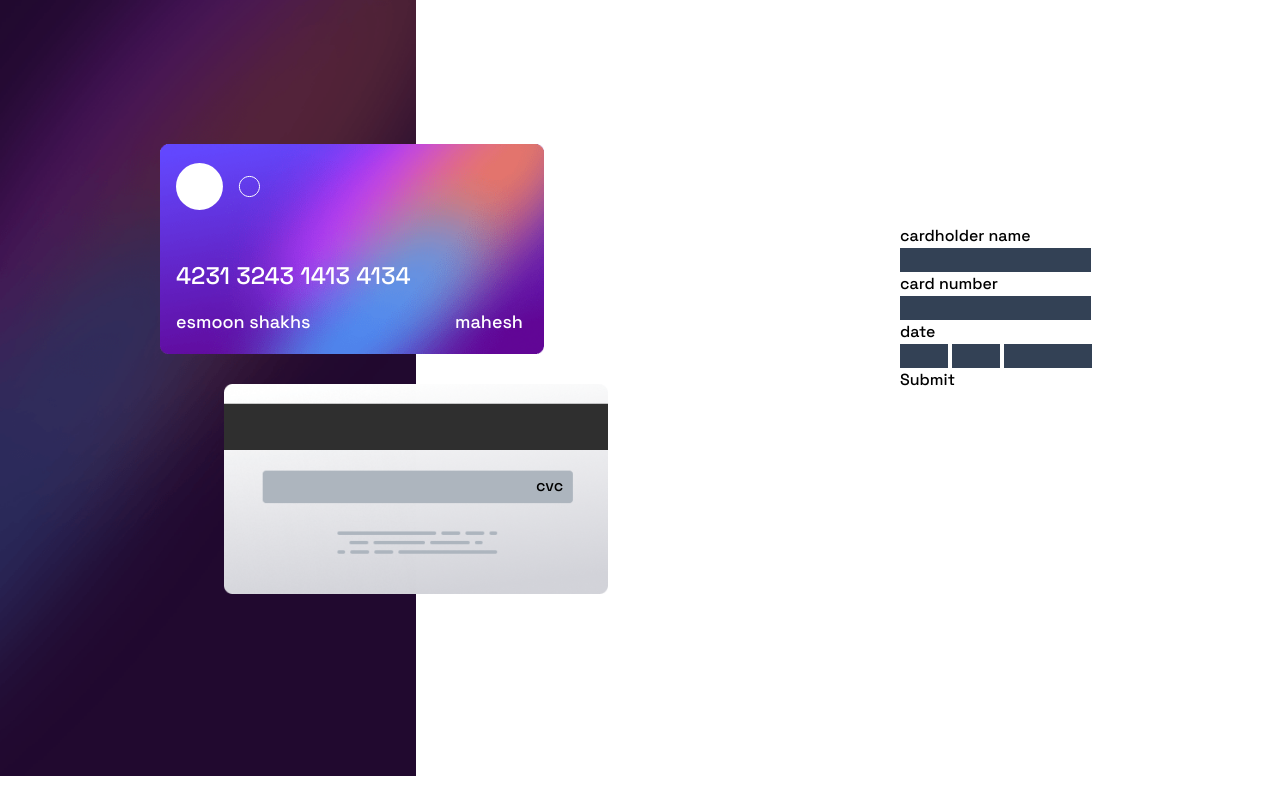
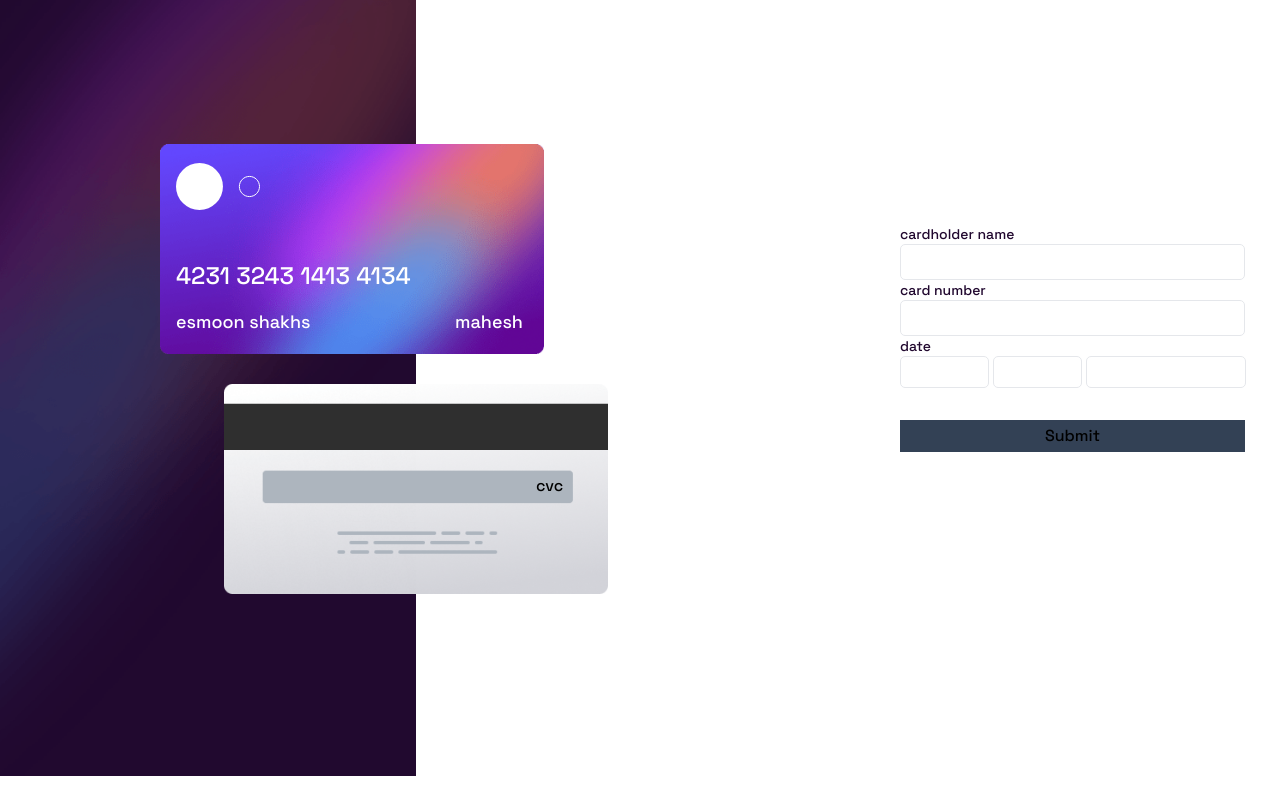
Before and after one commit to hosseinlight84/interactive-card-details-form-main, a website: page src/index.html in a window 1280 px wide. Drawn offline with Linux system fonts and the light colour scheme.

Commit message:
set text size and ...

```diff
--- a/package.json
+++ b/package.json
@@ -4,7 +4,7 @@
   "description": "",
   "main": "index.js",
   "scripts": {
-    "test": "npx tailwindcss -i ./src/input.css -o ./dist/output.css --watch"
+    "test": "npx tailwindcss -i ./src/style.css -o ./tailwind/tailwindfile.css --watch"
   },
   "keywords": [],
   "author": "",
--- a/src/index.html
+++ b/src/index.html
@@ -23,20 +23,23 @@
       </div>
     </div>
   <!-------------------------------------------end of card position----------------------------------------------------->
+  <form action="" >
+    <div class="fixed left-200 top-56">
+      <p class="text-[#21082F] text-sm">cardholder name</p>
+      <input class="w-81 h-9 border-2 rounded" type="text">
 
-    <div class="fixed left-200 top-56">
-      <form action="" >
-      <p>cardholder name</p>
-      <input class="left-72 bg-slate-700" type="text">
-      <p>card number</p>
-      <input class="left-72 bg-slate-700" type="text">
-      <p>date</p>
-      <input class="w-12 bg-slate-700" type="text">
-      <input class="w-12 bg-slate-700" type="text">
-      <input class="w-22 bg-slate-700" type="text"><br>
-      <input type="submit">
-    </form>
+      <p class="text-[#21082F] text-sm" >card number</p>
+      <input class="text-lg w-81 h-9 border-2 rounded" type="text">
+
+      <p class="text-[#21082F] text-sm">date</p>
+      <input class="text-lg w-21 h-8 border-2 rounded" type="text">
+
+      <input class="text-lg w-21 h-8 border-2 rounded" type="text">
+
+      <input class="text-lg w-43 h-8 border-2 rounded" type="text"><br>
     </div>
+    <input class="w-81 h-8 left-200 fixed top-100 bg-slate-700" type="submit">
+  </form>
 
 </body>
 </html>
--- a/tailwind.config.js
+++ b/tailwind.config.js
@@ -3,7 +3,8 @@ module.exports = {
   content: ['./src/index.html'],
   theme: {
 
-
+    borderRadius: {DEFAULT: '5px'},
+    borderWidth: {'2': '1.5px',},
 
     extend: {
       height: {
@@ -12,13 +13,17 @@ module.exports = {
       spacing: {
         '22': '88px',
         '44.5': '163px',
+        '43': '160px',
+        '21': '89px',
         '66': '260px',
         '76': '308px',
+        '81': '345px',
         '110': '455px',
+        '100': '420px',
         '140': '474px',
         '150': '536px',
         '200': '900px',
-
+        '202': '950px',
       },
 },
   },
```
Also changed, not shown: src/style.css (line endings or trailing spaces), tailwind/tailwindfile.css.
